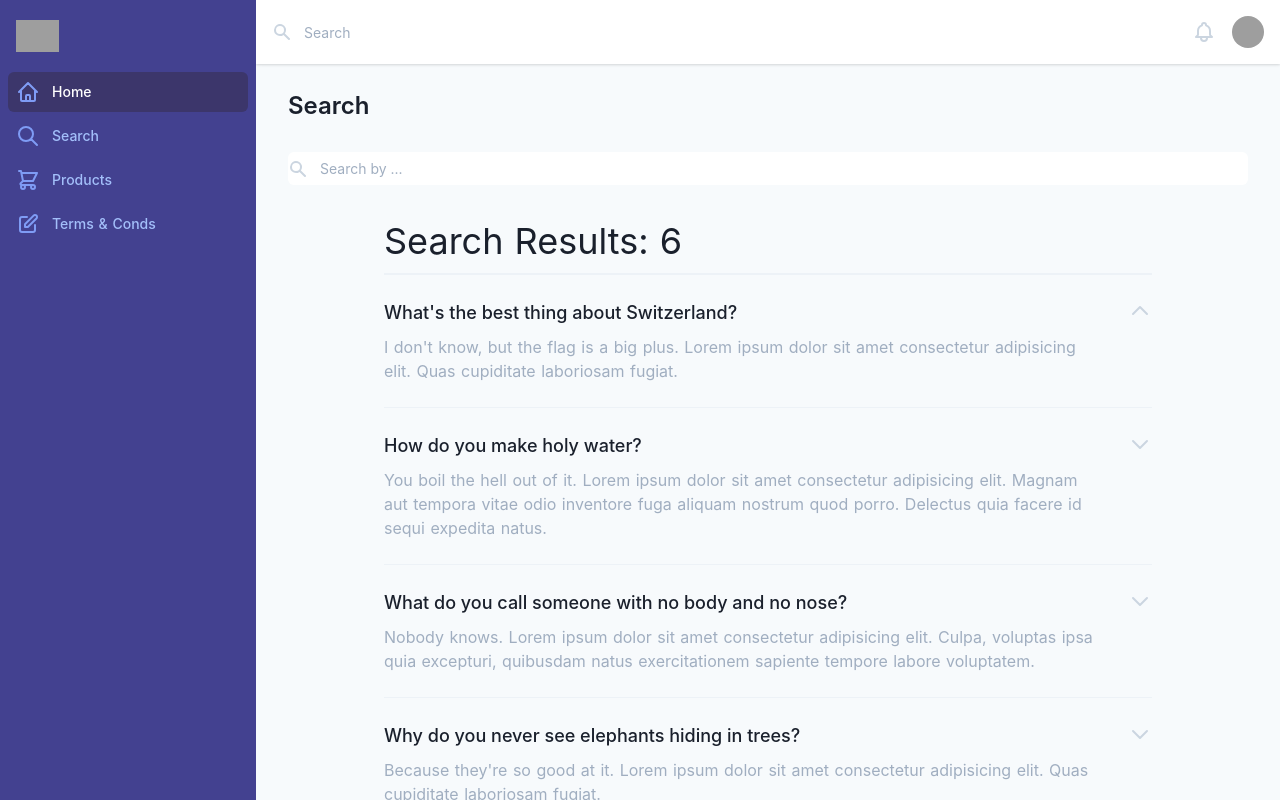
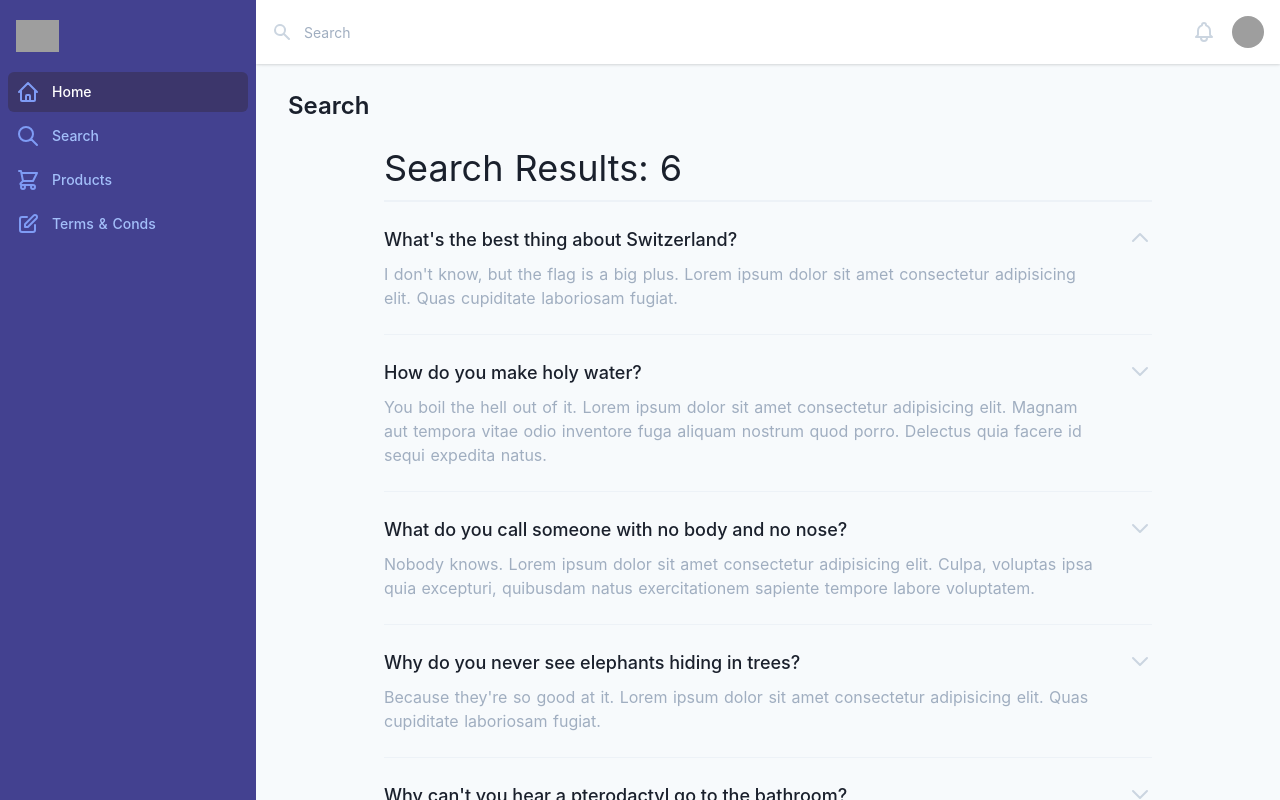
Before and after one commit to luck21honey/can, a Nuxt app: page /search in a window 1280 px wide. Built offline with nearby package versions, Linux system fonts and the light colour scheme; grey boxes are pictures that could not be loaded; what @tailwindcss/ui would draw is missing.

Commit message:
update terms & search page with main layout

```diff
--- a/pages/search/index.vue
+++ b/pages/search/index.vue
@@ -1,19 +1,4 @@
 <template>
-<div class="h-screen flex overflow-hidden bg-gray-100">
-    <MobileSidebar />
-    <DesktopSidebar />
-
-    <div class="flex flex-col w-0 flex-1 overflow-hidden">
-        <div class="relative z-10 flex-shrink-0 flex h-16 bg-white shadow">
-            <!-- Sidebar close button -->
-            <button class="px-4 border-r border-gray-200 text-gray-500 focus:outline-none focus:bg-gray-100 focus:text-gray-600 md:hidden" aria-label="Open sidebar">
-                <svg class="h-6 w-6" stroke="currentColor" fill="none" viewBox="0 0 24 24">
-                    <path stroke-linecap="round" stroke-linejoin="round" stroke-width="2" d="M4 6h16M4 12h16M4 18h7" />
-                </svg>
-            </button>
-            <HomeHeader />
-        </div>
-
 <main class="flex-1 relative overflow-y-auto focus:outline-none" tabindex="0">
     <div class="pt-2 pb-6 md:py-6">
         <div class="max-w-7xl mx-auto px-4 sm:px-6 md:px-8">
@@ -21,42 +6,20 @@
         </div>
         <div class="max-w-7xl mx-auto px-4 sm:px-6 md:px-8">
             <!-- Replace with your content -->
-                    <div class="py-4">
-                        <div class="flex-1 flex py-3">
-                            <!-- <form class="w-full flex md:ml-0" action="#" method="GET"> -->
-                            <label for="search_field" class="sr-only">Search</label>
-                            <div class="relative w-full text-gray-400 focus-within:text-gray-600">
-                                <div class="absolute inset-y-0 left-0 flex items-center pointer-events-none">
-                                    <svg class="h-5 w-5" fill="currentColor" viewBox="0 0 20 20">
-                                        <path fill-rule="evenodd" clip-rule="evenodd" d="M8 4a4 4 0 100 8 4 4 0 000-8zM2 8a6 6 0 1110.89 3.476l4.817 4.817a1 1 0 01-1.414 1.414l-4.816-4.816A6 6 0 012 8z" />
-                                    </svg>
-                                </div>
-                                <input id="search_field" class="block w-full h-full pl-8 pr-3 py-2 rounded-md text-gray-900 placeholder-gray-500 focus:outline-none focus:placeholder-gray-400 sm:text-sm" placeholder="Search by ..." type="search" />
-                            </div>
-                            <!-- </form> -->
-                        </div>
             <SearchResults />
-                    </div>
             <!-- /End replace -->
         </div>
     </div>
 </main>
-    </div>
-</div>
 </template>
 
 <script>
-import MobileSidebar from "~/components/MobileSidebar.vue";
-import DesktopSidebar from "~/components/DesktopSidebar.vue";
-import HomeHeader from "~/components/HomeHeader.vue";
 import SearchResults from "~/components/SearchResults.vue";
 
 export default {
+    layout: 'main',
     components: {
-        MobileSidebar,
-        DesktopSidebar,
-        HomeHeader,
         SearchResults,
-    },
+    }
 };
 </script>
--- a/pages/terms/index.vue
+++ b/pages/terms/index.vue
@@ -1,64 +1,25 @@
 <template>
-  <div class="h-screen flex overflow-hidden bg-gray-100">
-    <MobileSidebar />
-    <DesktopSidebar />
-
-    <div class="flex flex-col w-0 flex-1 overflow-hidden">
-      <div class="relative z-10 flex-shrink-0 flex h-16 bg-white shadow">
-        <!-- Sidebar close button -->
-        <button
-          class="px-4 border-r border-gray-200 text-gray-500 focus:outline-none focus:bg-gray-100 focus:text-gray-600 md:hidden"
-          aria-label="Open sidebar"
-        >
-          <svg
-            class="h-6 w-6"
-            stroke="currentColor"
-            fill="none"
-            viewBox="0 0 24 24"
-          >
-            <path
-              stroke-linecap="round"
-              stroke-linejoin="round"
-              stroke-width="2"
-              d="M4 6h16M4 12h16M4 18h7"
-            />
-          </svg>
-        </button>
-        <HomeHeader />
-      </div>
-
-      <main
-        class="flex-1 relative overflow-y-auto focus:outline-none"
-        tabindex="0"
-      >
+<main class="flex-1 relative overflow-y-auto focus:outline-none" tabindex="0">
     <div class="pt-2 pb-6 md:py-6">
         <div class="max-w-7xl mx-auto px-4 sm:px-6 md:px-8">
-            <h1 class="text-2xl font-semibold text-gray-900">Terms & Conds</h1>
+            <h1 class="text-2xl font-semibold text-gray-900">Products</h1>
         </div>
         <div class="max-w-7xl mx-auto px-4 sm:px-6 md:px-8">
             <!-- Replace with your content -->
-            <div class="py-4">
             <TermsAndConds />
-            </div>
             <!-- /End replace -->
         </div>
     </div>
 </main>
-    </div>
-  </div>
 </template>
+
 <script>
-import MobileSidebar from "~/components/MobileSidebar.vue";
-import DesktopSidebar from "~/components/DesktopSidebar.vue";
-import HomeHeader from "~/components/HomeHeader.vue";
 import TermsAndConds from "~/components/TermsAndConds.vue";
 
 export default {
+    layout: 'main',
     components: {
-    MobileSidebar,
-    DesktopSidebar,
-    HomeHeader,
         TermsAndConds,
-  },
+    }
 };
 </script>
```
Lines whose indentation alone changed are shown as unchanged.
